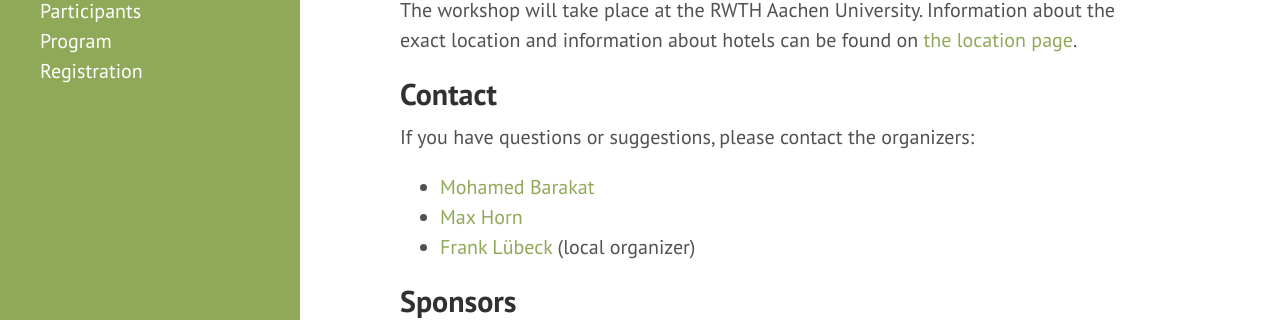
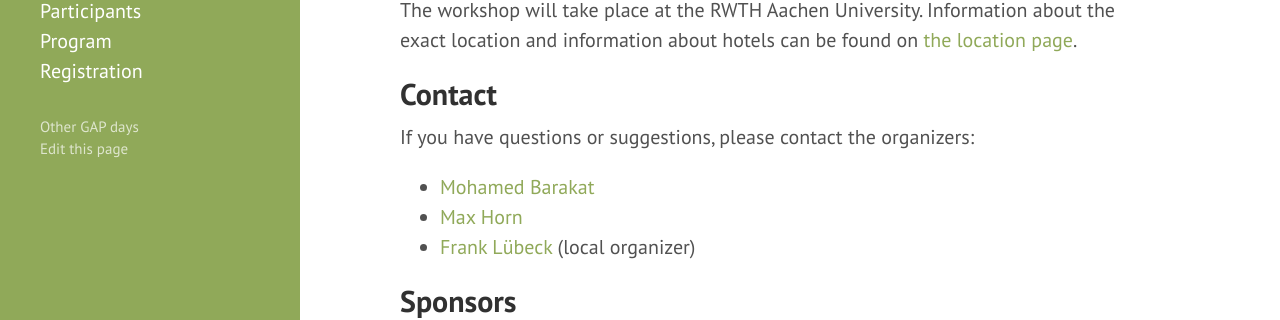
Before and after one commit to gapdays/gapdays2015-spring, a Jekyll site: the page built from index.md, in a window 1280 px wide. Shown: the part 497-817 px from the top of the page. Built offline with Jekyll 4.4.1, drawn with Linux system fonts in a browser that asks for light colours; Markdown is read by kramdown in place of the engine named in the settings.

Commit message:
Sidebar: add edit link, and link to gapdays.de

```diff
--- a/_includes/sidebar.html
+++ b/_includes/sidebar.html
@@ -1,6 +1,5 @@
 <div class="sidebar">
   <div class="container">
-  <!-- <div class="container sidebar-sticky"> -->
     <div class="sidebar-about">
       <h1>
         <a href="{{ site.baseurl }}/">
@@ -27,15 +26,10 @@
         {% endif %}
       {% endfor %}
 
-      <!--
-      <a class="sidebar-nav-item" href="{{ site.github.repo }}/archive/v{{ site.version }}.zip">Download</a>
-      <a class="sidebar-nav-item" href="{{ site.github.repo }}">GitHub project</a>
-      <span class="sidebar-nav-item">Currently v{{ site.version }}</span>
-      -->
+      <br>
+      <a class="sidebar-nav-item minor" href="http://gapdays.de/">Other GAP days</a>
+      <a class="sidebar-nav-item minor" href="{{ site.github.zip_url | replace: 'zipball', 'edit' }}/{% if page.source %}{{ page.source }}{% else %}{{ page.path }}{% endif %}">Edit this page</a>
+
     </nav>
-
-<!--
-    <p>&copy; {{ site.time | date: '%Y' }}. All rights reserved.</p>
--->
   </div>
 </div>
--- a/public/css/hyde.css
+++ b/public/css/hyde.css
@@ -96,6 +96,10 @@ a.sidebar-nav-item:focus {
 }
 .sidebar-nav-item.active {
   font-weight: bold;
+}
+.sidebar-nav-item.minor {
+  color: rgba(255,255,255,.7);
+  font-size: 75%;
 }
 
 /* Sticky sidebar
```
